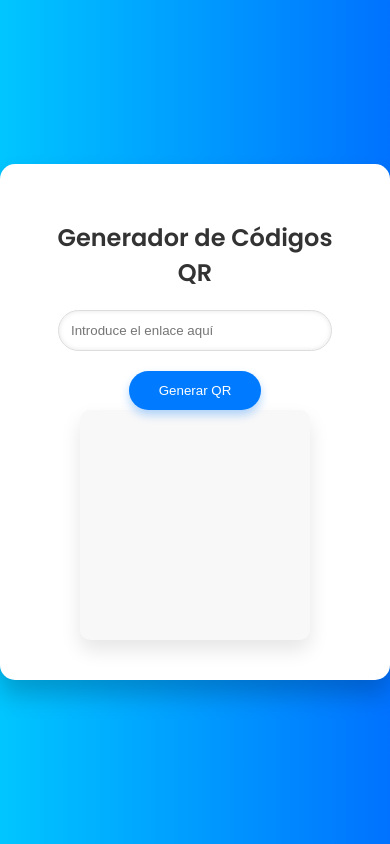
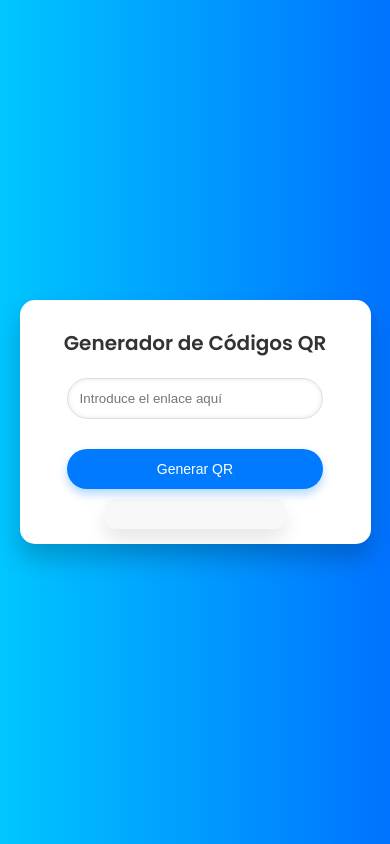
Before and after one commit to CanulTamayAlex03/QR-generador, a plain HTML site: page index.html in a window 390 px wide. Drawn offline with Linux system fonts and the light colour scheme.

Commit message:
responsive

```diff
--- a/style.css
+++ b/style.css
@@ -11,11 +11,12 @@ body {
 .container {
     text-align: center;
     background: white;
-    padding: 40px;
+    padding: 20px; /* Ajustado para mejor espacio en pantallas pequeñas */
     border-radius: 15px;
     box-shadow: 0px 15px 25px rgba(0, 0, 0, 0.2);
-    max-width: 400px; /* Aumenta el ancho del contenedor */
+    max-width: 90%; /* Aumentado para pantallas pequeñas */
     width: 100%;
+    box-sizing: border-box;
 }
 
 h1 {
@@ -26,11 +27,12 @@ h1 {
 
 input {
     padding: 12px;
-    width: 80%;
+    width: 90%; /* Ajustado para mejorar el uso del espacio en pantallas pequeñas */
     margin-bottom: 20px;
     border: 1px solid #ddd;
     border-radius: 25px;
     box-shadow: inset 0 0 5px rgba(0, 0, 0, 0.1);
+    box-sizing: border-box;
 }
 
 button {
@@ -42,6 +44,8 @@ button {
     cursor: pointer;
     box-shadow: 0px 5px 10px rgba(0, 123, 255, 0.3);
     transition: background-color 0.3s ease;
+    margin: 10px; /* Agregado para espacio entre botones y otros elementos */
+    font-size: 16px; /* Tamaño de fuente ajustable */
 }
 
 button:hover {
@@ -57,8 +61,9 @@ button:hover {
     justify-content: center;
     align-items: center;
     box-shadow: 0px 10px 20px rgba(0, 0, 0, 0.1);
-    height: 200px;
-    width: 200px;
+    height: auto; /* Ajustado para mantener el tamaño del QR en diferentes dispositivos */
+    width: 100%; /* Ajustado para ocupar el máximo ancho disponible */
+    max-width: 200px; /* Limita el tamaño máximo en pantallas grandes */
     margin: 0 auto;
 }
 
@@ -72,8 +77,51 @@ button:hover {
     text-decoration: none;
     box-shadow: 0px 5px 10px rgba(40, 167, 69, 0.3);
     transition: background-color 0.3s ease;
+    font-size: 16px; /* Tamaño de fuente ajustable */
 }
 
 #downloadLink:hover {
     background-color: #218838;
 }
+
+/* Media Queries para dispositivos móviles */
+@media (max-width: 600px) {
+    .container {
+        padding: 15px;
+    }
+
+    h1 {
+        font-size: 20px;
+    }
+
+    input, button {
+        width: 80%; /* Botones y campos de entrada ocupan el ancho completo */
+    }
+
+    button {
+        padding: 12px;
+        font-size: 14px; /* Ajustar tamaño de fuente para pantallas pequeñas */
+    }
+
+    #qrCode {
+        max-width: 150px;
+    }
+
+    #downloadLink {
+        width: 80%;
+        padding: 10px;
+        font-size: 14px; /* Ajustar tamaño de fuente para pantallas pequeñas */
+    }
+}
+
+/* Media Queries para pantallas grandes */
+@media (min-width: 1200px) {
+    .container {
+        max-width: 600px; /* Aumenta el ancho máximo en pantallas grandes */
+    }
+
+    button, #downloadLink {
+        font-size: 18px; /* Ajusta el tamaño de fuente para pantallas grandes */
+
+    }
+}
```
